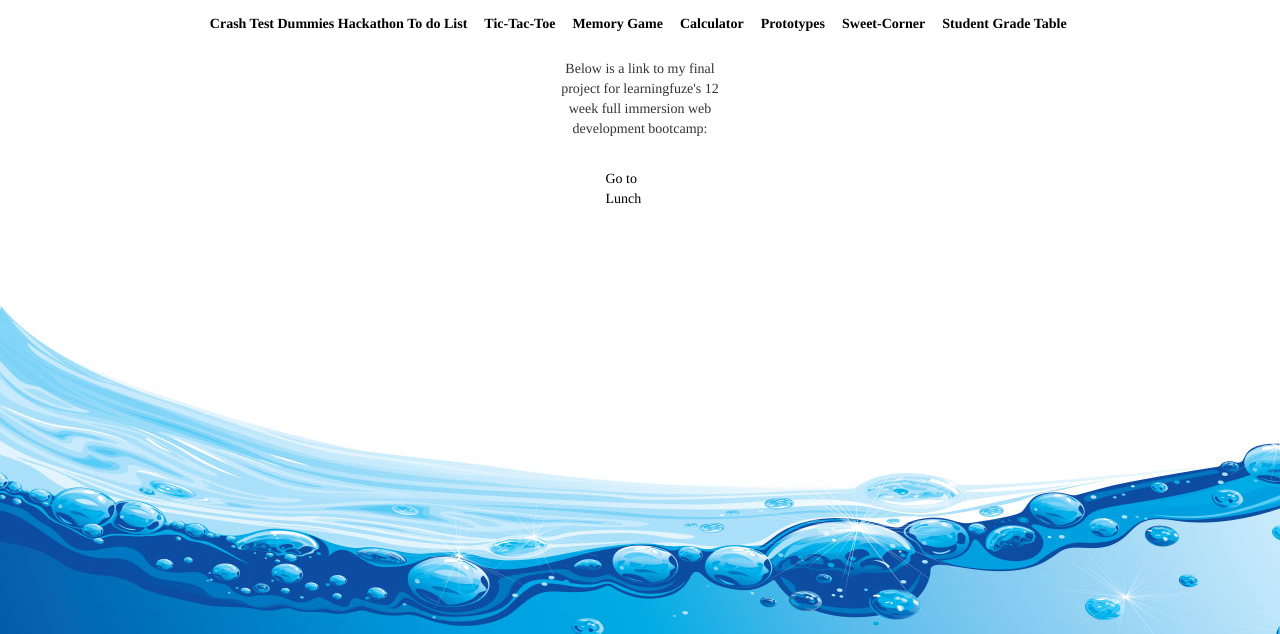
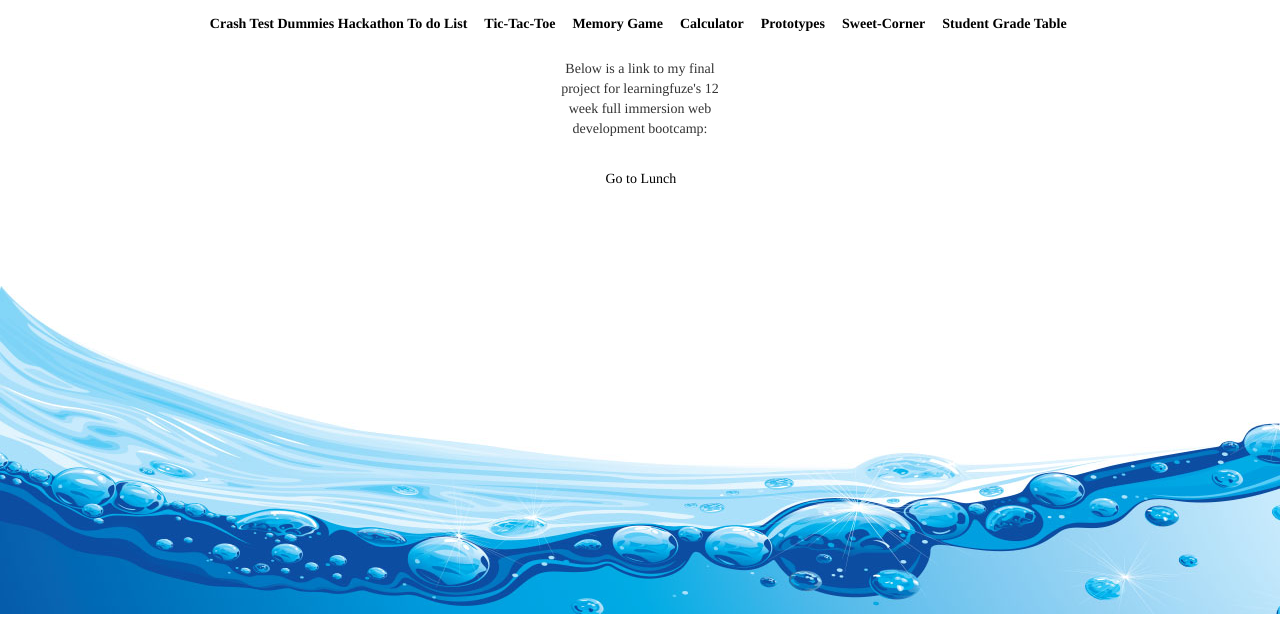
Before and after one commit to mkidushim/portfolio, a PHP site: page / in a window 1280 px wide. Shown: the part 517-1151 px from the top of the page. Run offline with PHP 8.4, Linux system fonts and the light colour scheme; some libraries are stand-ins or nearby versions.

Commit message:
Fixed styling and center problem with go to lunch link #15

```diff
--- a/home.html
+++ b/home.html
@@ -49,6 +49,6 @@
     </ol>
     <p class="col-xs-10 col-xs-offset-1 col-md-8 col-md-offset-2 col-lg-2 col-lg-offset-5 text-center">Below is a link to my final project for Learningfuze's 12 week Web Developement Bootcamp:</p>
     <p class="col-xs-6 col-xs-offset-1 col-md-5 col-md-offset-5 col-lg-2 col-lg-offset-5">
-        <a id="link1" class="final col-md-6 col-md-offset-3" href="http://52.26.217.22/c4_final_project/">Go to Lunch</a>
+        <a id="link1" class="final col-md-7 col-md-offset-3" href="http://52.26.217.22/c4_final_project/">Go to Lunch</a>
     </p>
 </div>
--- a/index.html
+++ b/index.html
@@ -96,7 +96,7 @@
             </ol>
             <p class="col-xs-10 col-xs-offset-1 col-md-8 col-md-offset-2 col-lg-2 col-lg-offset-5 text-center">Below is a link to my final project for learningfuze's 12 week full immersion web development bootcamp:</p>
             <p class="col-xs-6 col-xs-offset-1 col-md-5 col-md-offset-5 col-lg-2 col-lg-offset-5">
-                <a class="final col-md-6 col-md-offset-3" target="_blank" href="http://52.26.217.22/c4_final_project/">Go to Lunch</a>
+                <a class="final col-md-7 col-md-offset-3" target="_blank" href="http://52.26.217.22/c4_final_project/">Go to Lunch</a>
             </p>
         </div>
         <div id="footer" class="hidden-xs hidden-sm col-md-12 col-lg-12">
--- a/style.css
+++ b/style.css
@@ -153,7 +153,7 @@ a.link.ui-link {
 }
 
 a.final.ui-link {
-    left: 5px;
+
     color: black;
     text-decoration: none;
 
```
